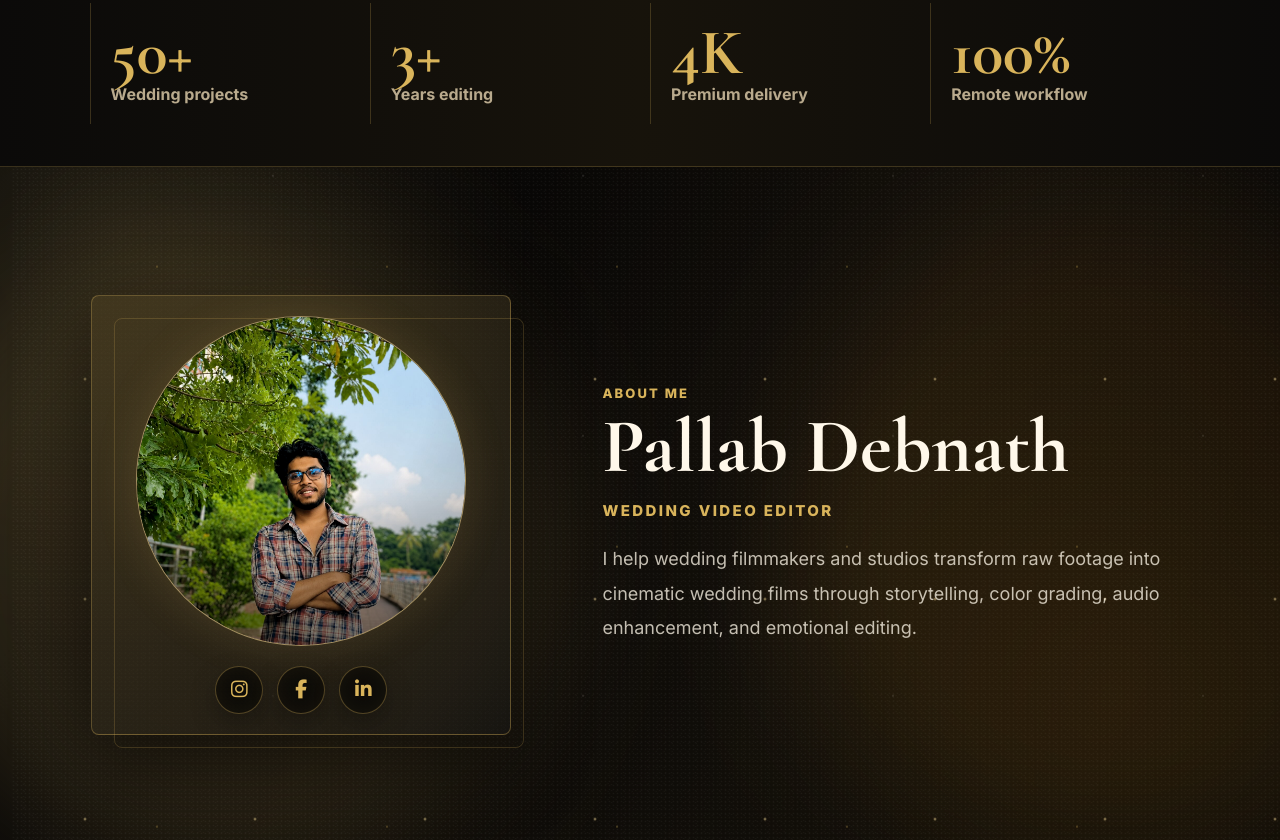
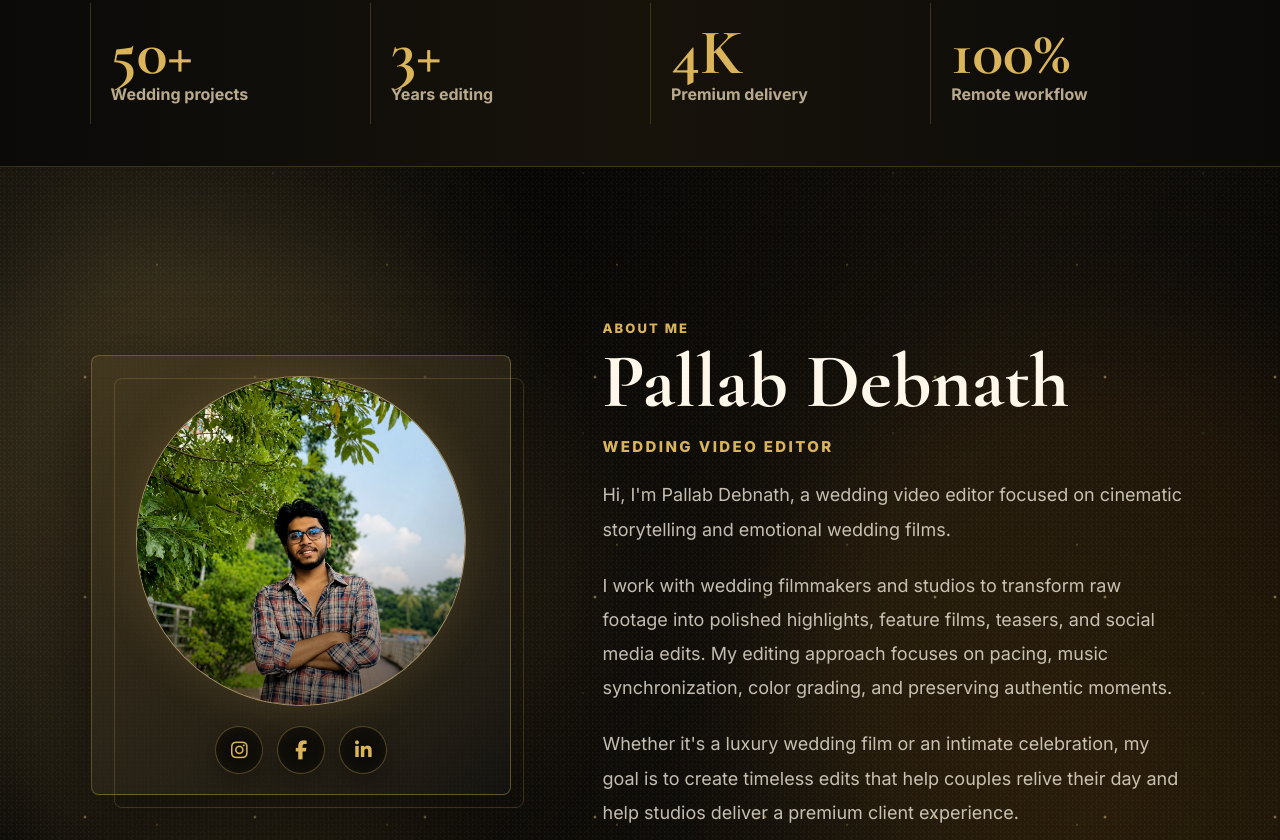
Before and after one commit to pallab220-stack/pallab-portfolio, a website: page index.html in a window 1280 px wide. Shown: the part 840-1680 px from the top of the page. Drawn offline with nearby package versions, Linux system fonts and the light colour scheme; files whose address does not match are found by name.

Commit message:
Improve About section content

```diff
--- a/index.html
+++ b/index.html
@@ -221,7 +221,9 @@
           <h2 class="section-title reveal">Pallab Debnath</h2>
           <p class="about-role reveal">Wedding Video Editor</p>
           <div class="about-copy reveal">
-            <p>I help wedding filmmakers and studios transform raw footage into cinematic wedding films through storytelling, color grading, audio enhancement, and emotional editing.</p>
+            <p>Hi, I'm Pallab Debnath, a wedding video editor focused on cinematic storytelling and emotional wedding films.</p>
+            <p>I work with wedding filmmakers and studios to transform raw footage into polished highlights, feature films, teasers, and social media edits. My editing approach focuses on pacing, music synchronization, color grading, and preserving authentic moments.</p>
+            <p>Whether it's a luxury wedding film or an intimate celebration, my goal is to create timeless edits that help couples relive their day and help studios deliver a premium client experience.</p>
           </div>
         </div>
       </div>
--- a/style.css
+++ b/style.css
@@ -593,6 +593,11 @@ a {
   font-weight: 800;
   letter-spacing: 0.13em;
   text-transform: uppercase;
+}
+
+#about {
+  padding-top: clamp(100px, 12vw, 165px);
+  padding-bottom: clamp(100px, 12vw, 165px);
 }
 
 .about-story {
```
